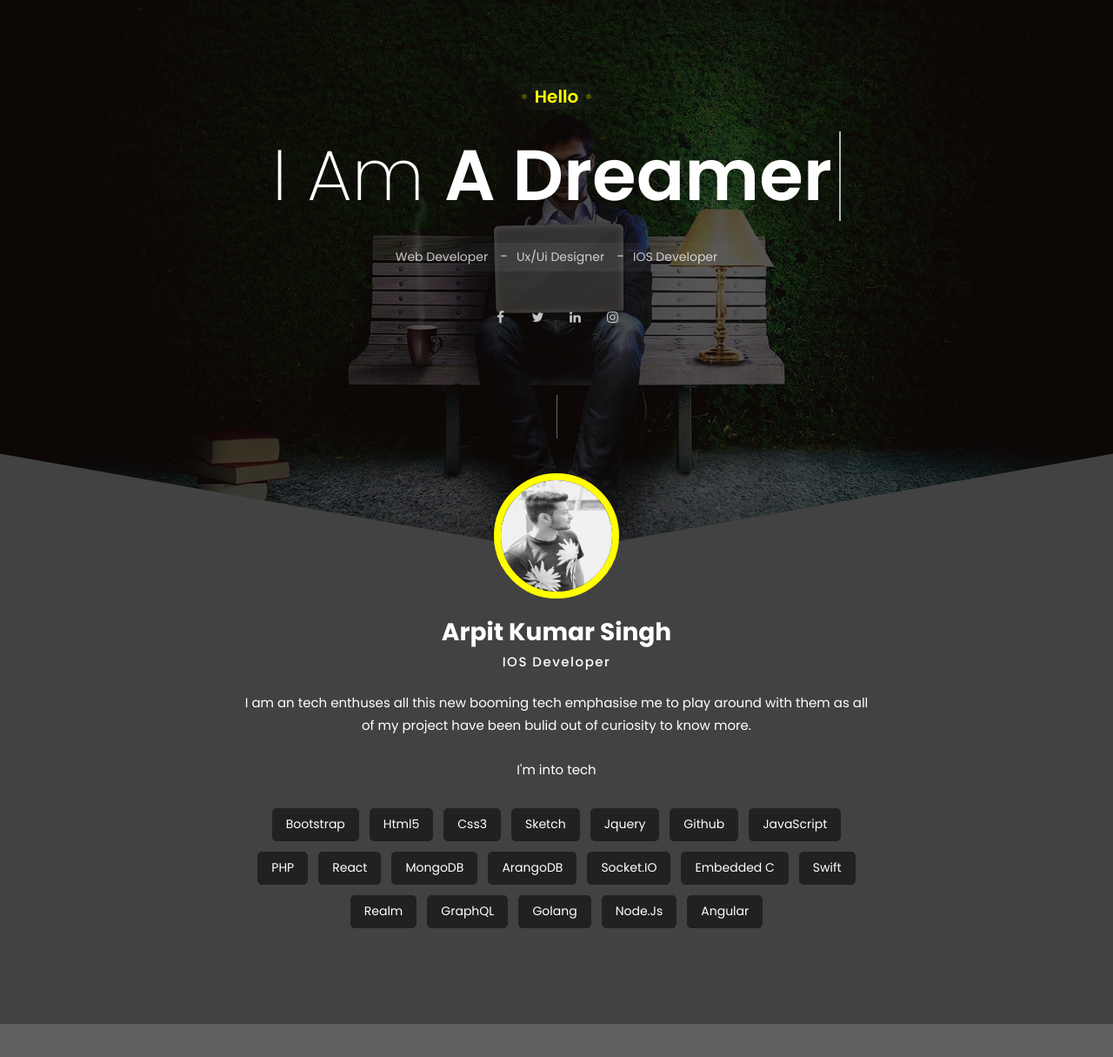
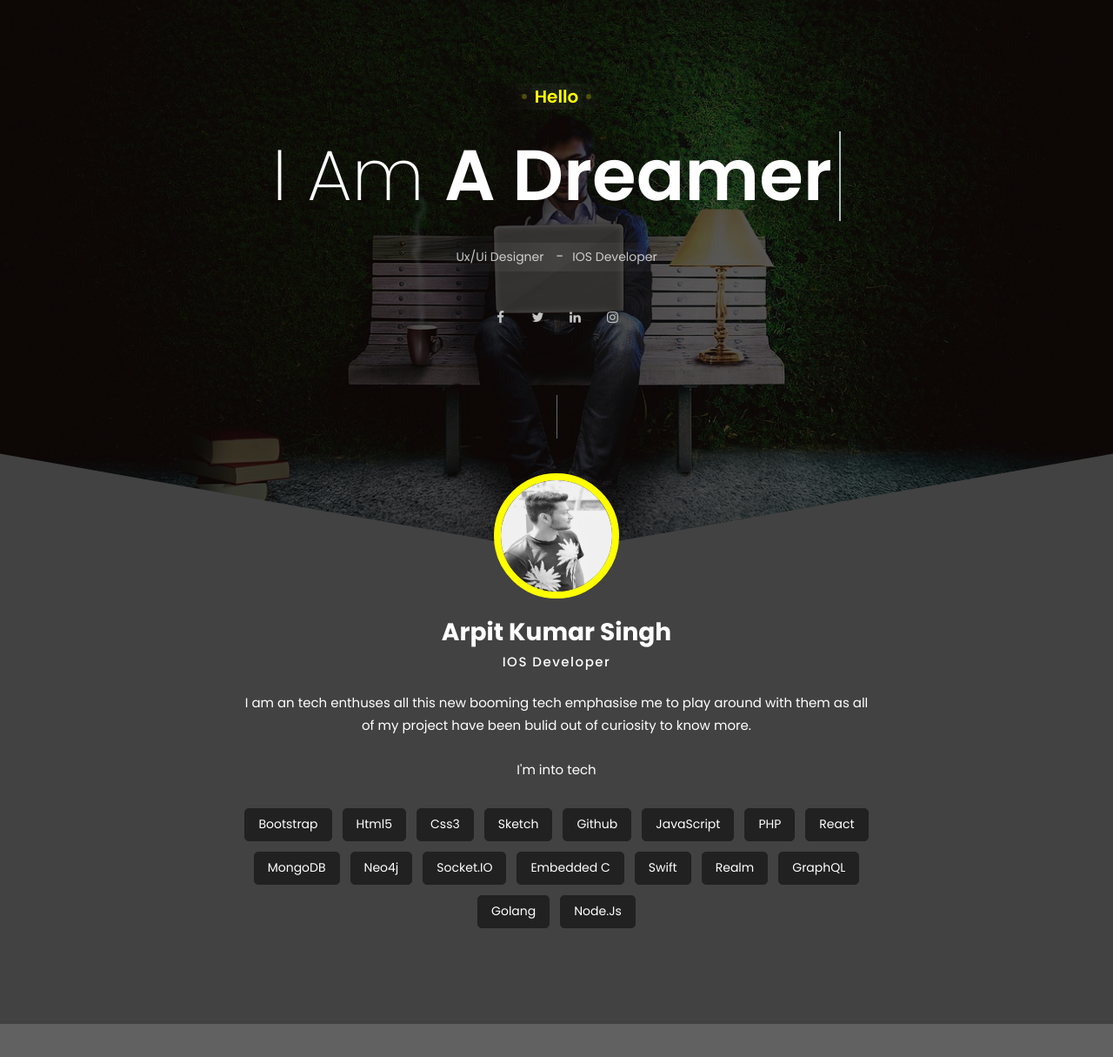
Before and after one commit to Arpit160399/Arpit160399.github.io, a plain HTML site: page index.html in a window 1280 px wide. Shown: the part 131-1346 px from the top of the page at 87% size. Drawn offline with nearby package versions, Linux system fonts and the light colour scheme; animation ran at ten frames a second.

Commit message:
Update index.html

```diff
--- a/index.html
+++ b/index.html
@@ -108,7 +108,6 @@
                                     </span>
                                 </h1>
                                 <ul class="expart_list">
-                                    <li>Web developer</li>
                                     <li>Ux/Ui Designer</li>
                                     <li>IOS Developer</li>
                                 </ul>
@@ -154,13 +153,12 @@
                                     <li>html5</li>
                                     <li>css3</li>
                                     <li>sketch</li>
-                                    <li>jquery</li>
                                     <li>github</li>
                                     <li>javaScript</li>
                                     <li>PHP</li>
                                     <li>React</li>
                                     <li>MongoDB</li>
-                                    <li>ArangoDB</li>
+                                    <li>Neo4j</li>
                                     <li>Socket.IO</li>
                                     <li>Embedded C</li>
                                     <li>Swift</li>
@@ -168,7 +166,6 @@
                                     <li>GraphQL</li>
                                     <li>Golang</li>
                                     <li>Node.js</li>
-                                    <li>Angular</li>
                                 </ul>
                             </div>
                         </div>
```
